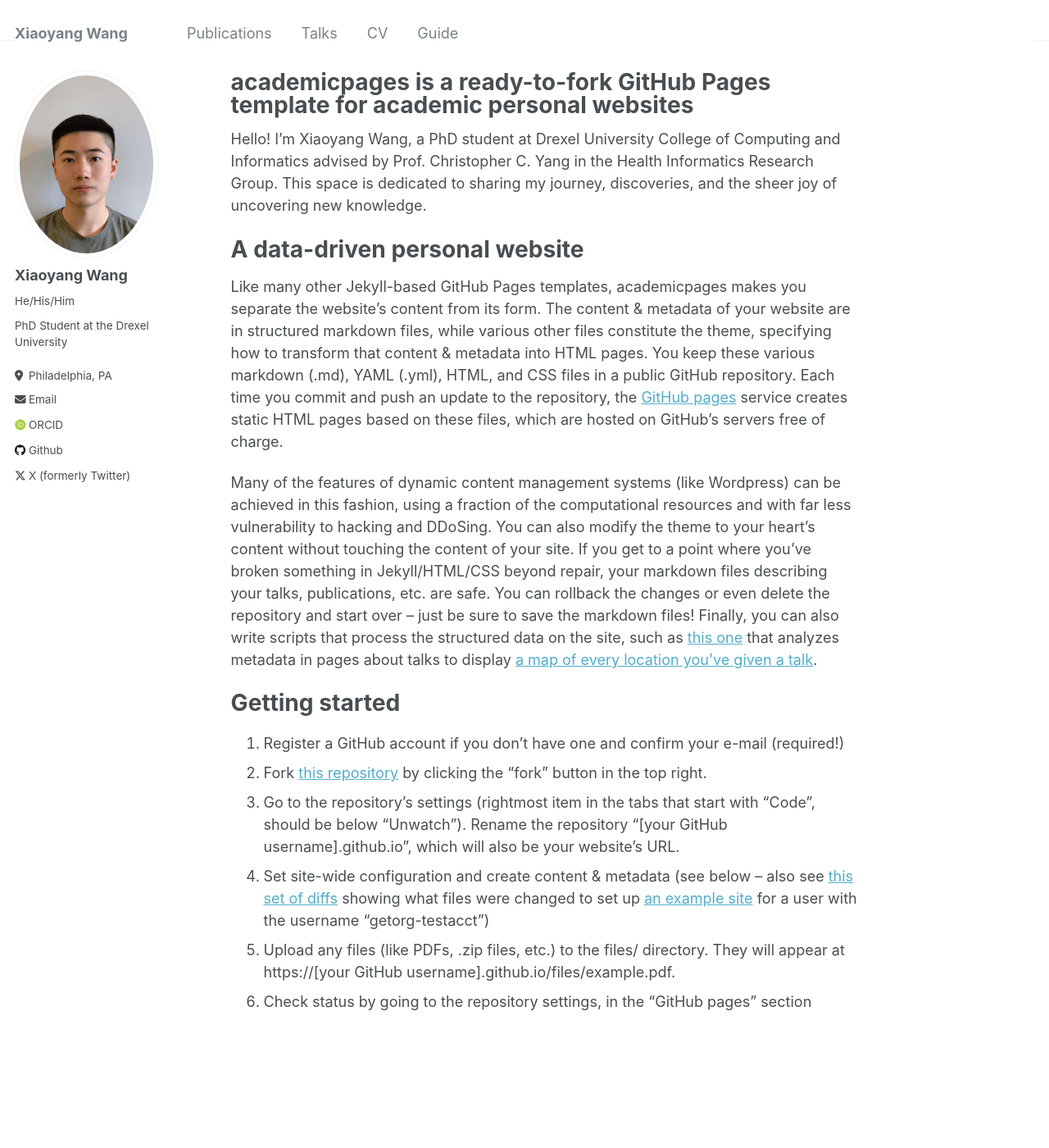
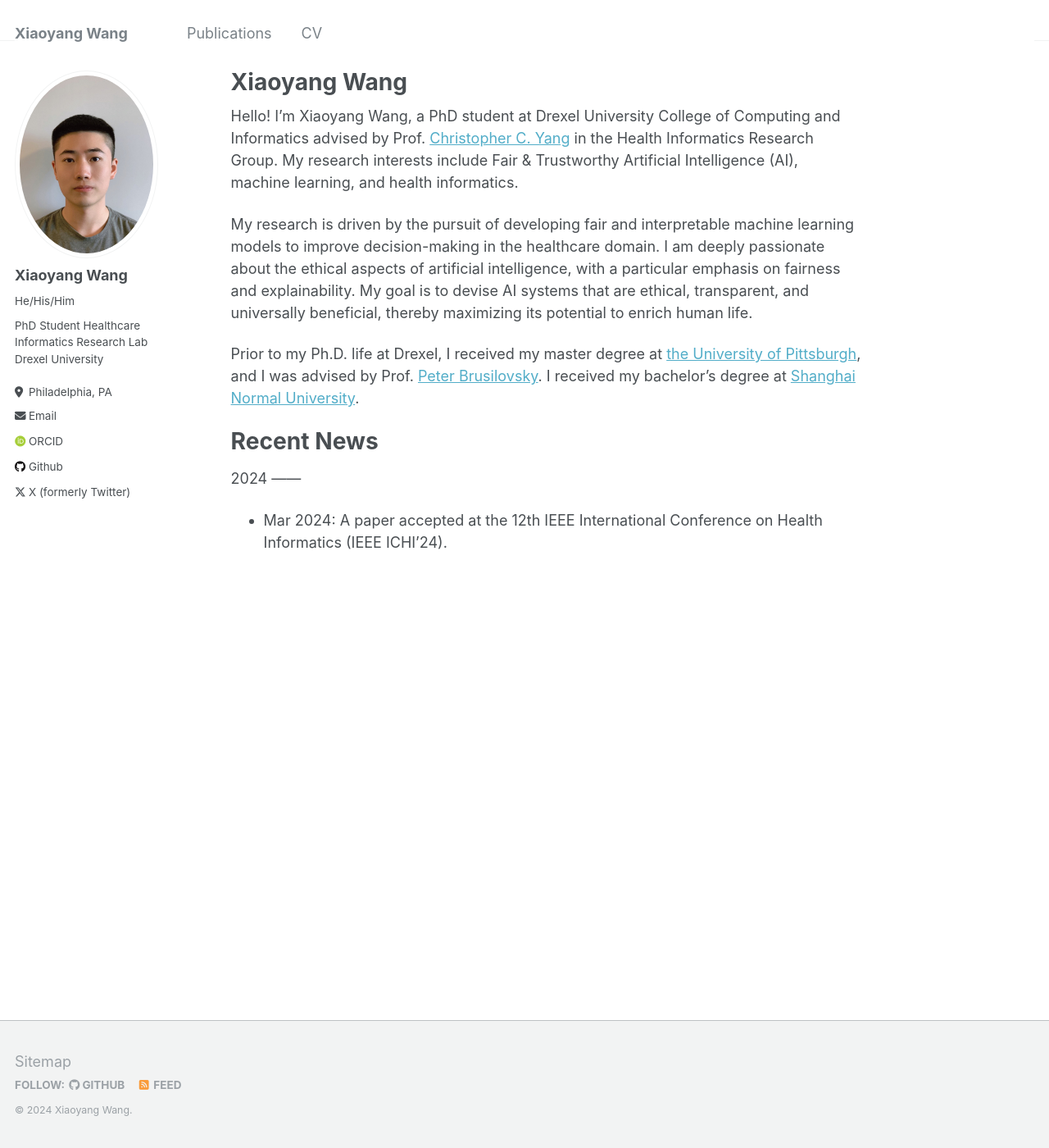
Before and after one commit to wangxiaoyang0412/wangxiaoyang.github.io, a Jekyll site: the page built from _pages/about.md, in a window 1280 px wide and 1400 px high. Shown: the whole window at 82% size. Built offline with Jekyll 4.4.1, drawn with Linux system fonts in a browser that asks for light colours; some web fonts are replaced; some of the changed text lies outside the part shown.

Commit message:
Add the changes to the staging area:

```diff
--- a/_config.yml
+++ b/_config.yml
@@ -24,7 +24,9 @@ author:
   avatar           : "bio-photo.jpg"
   name             : "Xiaoyang Wang"
   pronouns         : "He/His/Him"
-  bio              : "PhD Student at the Drexel University"
+  bio              : "PhD Student
+                     Healthcare Informatics Research Lab
+                     Drexel University"
   location         : "Philadelphia, PA"
   employer         : # "Red Brick University"
   uri              : # URL
--- a/_includes/footer.html
+++ b/_includes/footer.html
@@ -19,4 +19,4 @@
 </div>
 {% endif %}
 
-<div class="page__footer-copyright">&copy; {{ site.time | date: '%Y' }} {{ site.name | default: site.title }}. {{ site.data.ui-text[site.locale].powered_by | default: "Powered by" }} <a href="http://jekyllrb.com" rel="nofollow">Jekyll</a> &amp; <a href="https://github.com/academicpages/academicpages.github.io">AcademicPages</a>, a fork of <a href="https://mademistakes.com/work/minimal-mistakes-jekyll-theme/" rel="nofollow">Minimal Mistakes</a>.</div>
+<div class="page__footer-copyright">&copy; {{ site.time | date: '%Y' }} {{ site.name | default: site.title }}. {% if site.data.ui-text[site.locale].all_rights_reserved %}{{ site.data.ui-text[site.locale].all_rights_reserved }}{% endif %}</div>
--- a/_pages/about.md
+++ b/_pages/about.md
@@ -1,26 +1,21 @@
 ---
 permalink: /
-title: "academicpages is a ready-to-fork GitHub Pages template for academic personal websites"
+title: "Xiaoyang Wang"
 author_profile: true
 redirect_from:
   - /about/
   - /about.html
 ---
 
-Hello! I'm Xiaoyang Wang, a PhD student at Drexel University College of Computing and Informatics advised by Prof. Christopher C. Yang in the Health Informatics Research Group. This space is dedicated to sharing my journey, discoveries, and the sheer joy of uncovering new knowledge.
+Hello! I'm Xiaoyang Wang, a PhD student at Drexel University College of Computing and Informatics advised by Prof. [Christopher C. Yang](https://cci.drexel.edu/faculty/cyang/) in the Health Informatics Research Group. My research interests include Fair & Trustworthy Artificial Intelligence (AI), machine learning, and health informatics.
+
+My research is driven by the pursuit of developing fair and interpretable machine learning models to improve decision-making in the healthcare domain. I am deeply passionate about the ethical aspects of artificial intelligence, with a particular emphasis on fairness and explainability. My goal is to devise AI systems that are ethical, transparent, and universally beneficial, thereby maximizing its potential to enrich human life.
+
+Prior to my Ph.D. life at Drexel, I received my master degree at [the University of Pittsburgh](https://www.pitt.edu/), and I was advised by Prof. [Peter Brusilovsky](https://www.sci.pitt.edu/people/peter-brusilovsky). I received my bachelor’s degree at [Shanghai Normal University](https://shnu.edu.cn/).
 
 
-A data-driven personal website
+Recent News
 ======
-Like many other Jekyll-based GitHub Pages templates, academicpages makes you separate the website's content from its form. The content & metadata of your website are in structured markdown files, while various other files constitute the theme, specifying how to transform that content & metadata into HTML pages. You keep these various markdown (.md), YAML (.yml), HTML, and CSS files in a public GitHub repository. Each time you commit and push an update to the repository, the [GitHub pages](https://pages.github.com/) service creates static HTML pages based on these files, which are hosted on GitHub's servers free of charge.
-
-Many of the features of dynamic content management systems (like Wordpress) can be achieved in this fashion, using a fraction of the computational resources and with far less vulnerability to hacking and DDoSing. You can also modify the theme to your heart's content without touching the content of your site. If you get to a point where you've broken something in Jekyll/HTML/CSS beyond repair, your markdown files describing your talks, publications, etc. are safe. You can rollback the changes or even delete the repository and start over -- just be sure to save the markdown files! Finally, you can also write scripts that process the structured data on the site, such as [this one](https://github.com/academicpages/academicpages.github.io/blob/master/talkmap.ipynb) that analyzes metadata in pages about talks to display [a map of every location you've given a talk](https://academicpages.github.io/talkmap.html).
-
-Getting started
-======
-1. Register a GitHub account if you don't have one and confirm your e-mail (required!)
-1. Fork [this repository](https://github.com/academicpages/academicpages.github.io) by clicking the "fork" button in the top right.
-1. Go to the repository's settings (rightmost item in the tabs that start with "Code", should be below "Unwatch"). Rename the repository "[your GitHub username].github.io", which will also be your website's URL.
-1. Set site-wide configuration and create content & metadata (see below -- also see [this set of diffs](http://archive.is/3TPas) showing what files were changed to set up [an example site](https://getorg-testacct.github.io) for a user with the username "getorg-testacct")
-1. Upload any files (like PDFs, .zip files, etc.) to the files/ directory. They will appear at https://[your GitHub username].github.io/files/example.pdf.
-1. Check status by going to the repository settings, in the "GitHub pages" section
+2024
+------
+- Mar 2024: A paper accepted at the 12th IEEE International Conference on Health Informatics (IEEE ICHI'24).
```
Also changed, not shown: _data/navigation.yml (+13 -4 lines).
